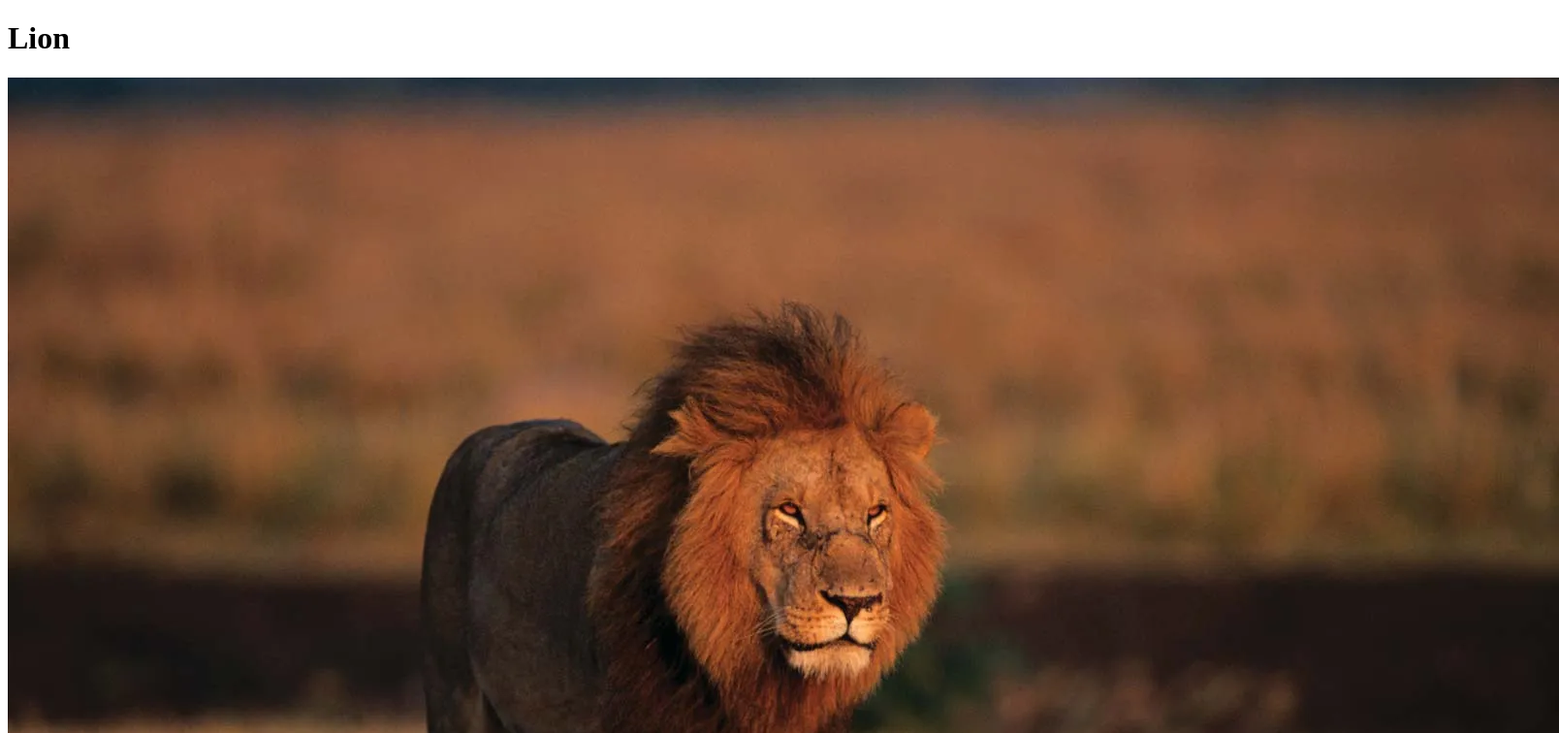
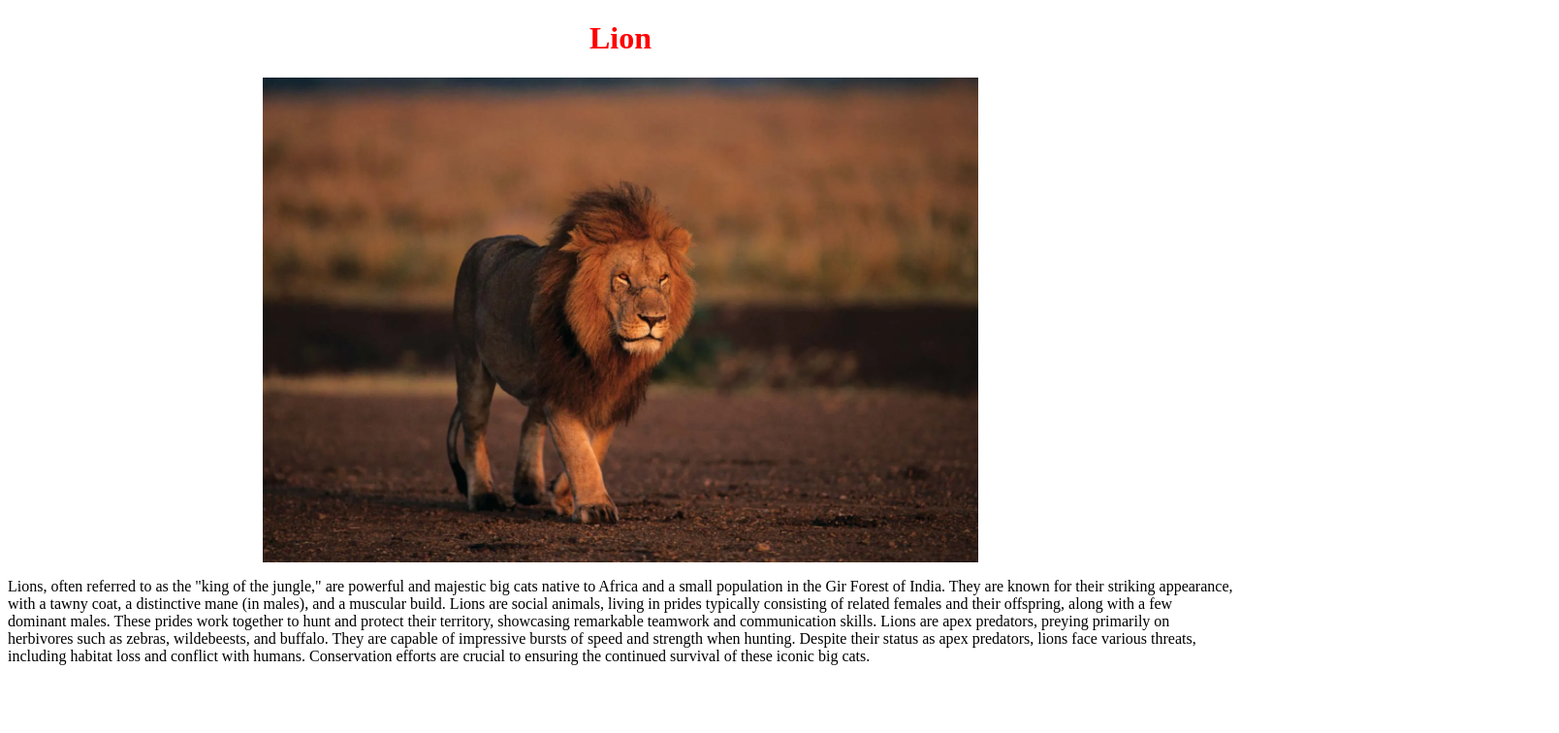
Before and after one commit to wei892/proj1_zoo, a plain HTML site: page alan_zoo/animals/lion.html in a window 1280 px wide. Shown: the top 756 px of the page at 97% size, 1608 px wide, since content can reach past the window. Drawn offline with Linux system fonts and the light colour scheme; files that its build step writes are made by us from their sources.

Commit message:
added some css

```diff
--- a/alan_zoo/animals/lion.html
+++ b/alan_zoo/animals/lion.html
@@ -2,11 +2,11 @@
 <html>
   <head>
     <title>Man Kei Po's Zoo - Lion</title>
-    <link rel="stylesheet" type="text/css" href="css/animals.css">
+    <link rel="stylesheet" type="text/css" href="../css/animals.css">
   </head>
   <body>
-    <h1>Lion</h1>
-    <img src="../images/lion.webp" alt="Lion">
+    <h1 class="title">Lion</h1>
+    <img class="image" src="../images/lion.webp" alt="Lion">
     <p>
         Lions, often referred to as the "king of the jungle," are powerful and majestic big cats native to Africa
          and a small population in the Gir Forest of India. They are known for their striking appearance, with a
--- a/alan_zoo/css/animals.css
+++ b/alan_zoo/css/animals.css
@@ -0,0 +1,11 @@
+.title {
+    text-align: center;
+    color: red;
+}
+
+.image {
+    display: block;
+    margin-left: auto;
+    margin-right: auto;
+    max-height: 500px;
+}
```
Also changed, not shown: alan_zoo/animals/elephant.html (+3 -3 lines), alan_zoo/animals/monkey.html (+3 -3 lines), alan_zoo/animals/tiger.html (+3 -3 lines).
